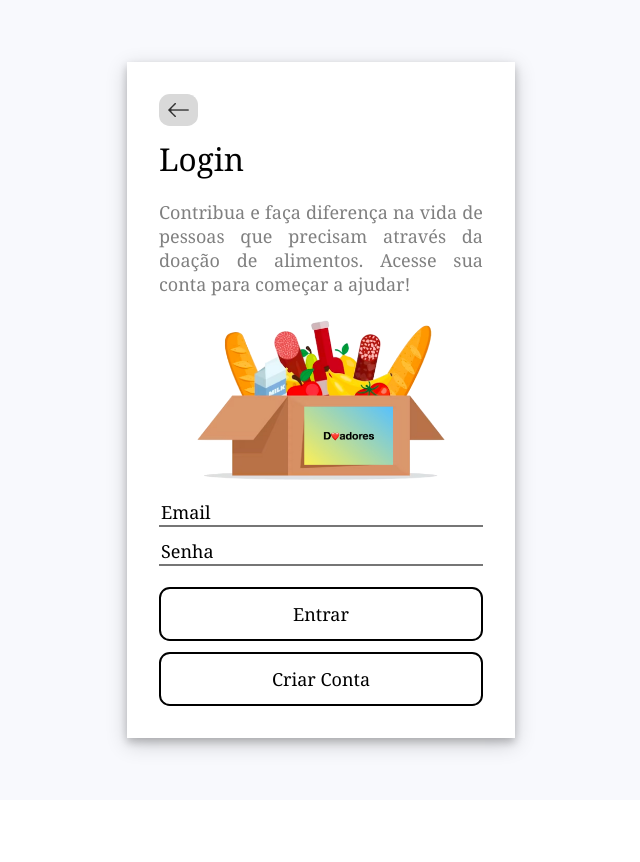
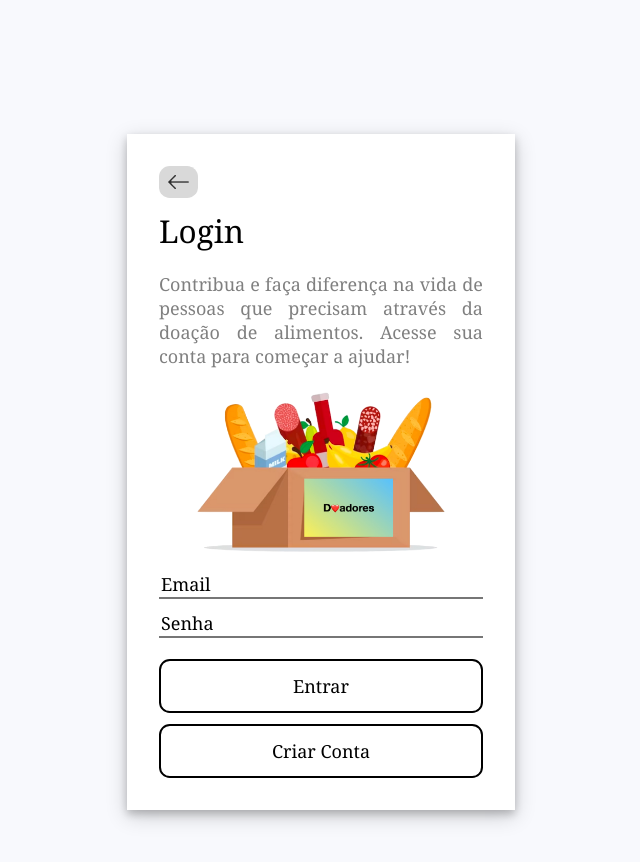
Before and after one commit to izaias-saturnino/tf-engenharia-software, a React (Create React App) app in the folder client-app/: page / in a window 1280 px wide. Shown: the top 862 px of the page, without its empty margins (319-959 px from the left). Before the commit the page ends 800 px from the top, so only its background shows below. Built offline with nearby package versions, Linux system fonts and the light colour scheme.

Commit message:
quick layout fix

```diff
--- a/client-app/src/App.js
+++ b/client-app/src/App.js
@@ -301,7 +301,7 @@ function App() {
   );
 
   return (
-    <div className="app">
+    <div className="app p-20">
       <div className="login-form">
         <form onSubmit={clearNavigation}>
           <div className="row w-100 pb-3">
--- a/client-app/src/styles.css
+++ b/client-app/src/styles.css
@@ -168,6 +168,10 @@ input[type="submit"]:hover, input[type="image"]:hover {
   padding-right: 2em;
 }
 
+.p-20{
+  padding: 4em;
+}
+
 .headerBtn input[type="submit"]{
   margin: 0;
   background: #f6f6f6;
```
